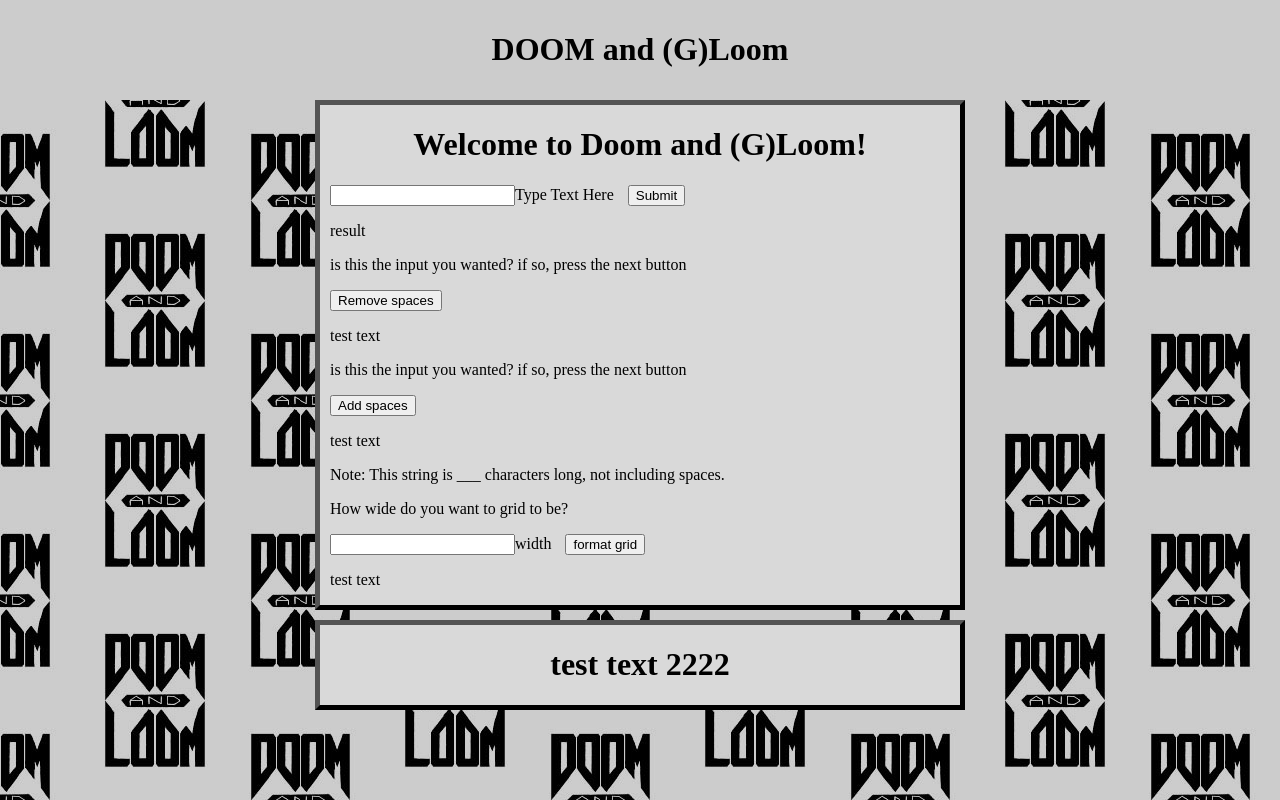
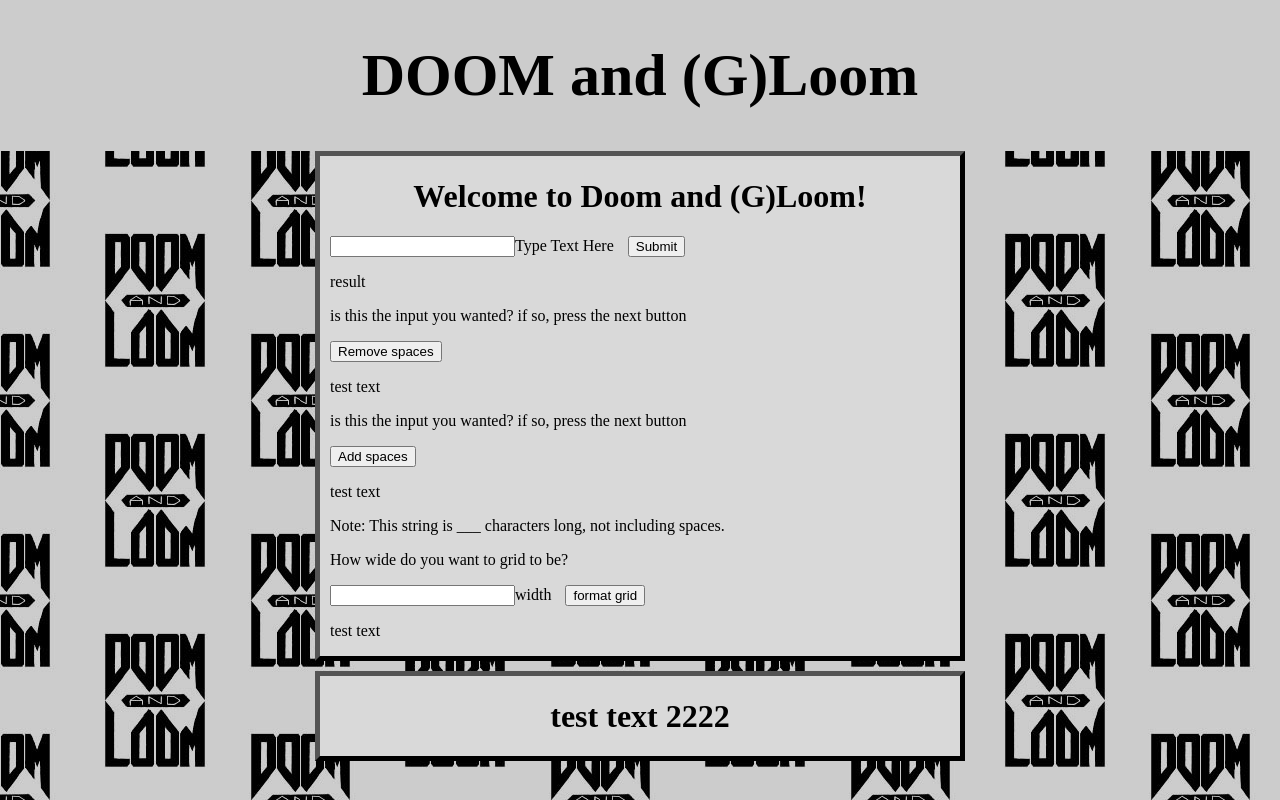
Before and after one commit to liga6085/Doom-and-GLoom, a plain HTML site: page index.html in a window 1280 px wide. Drawn offline with Linux system fonts and the light colour scheme.

Commit message:
Update index.css

```diff
--- a/index.css
+++ b/index.css
@@ -8,6 +8,7 @@ div{
     margin-right: auto;
     margin-bottom: 10px;
 
+
 }
 
 h1{
@@ -17,9 +18,10 @@ h1{
 
 
 header{
-    text-align: center;
+
     background-color: #cccccc;
-    padding: 10px;
+    font-size: 30px;
+    padding: 1px;
 
 }
 
```
